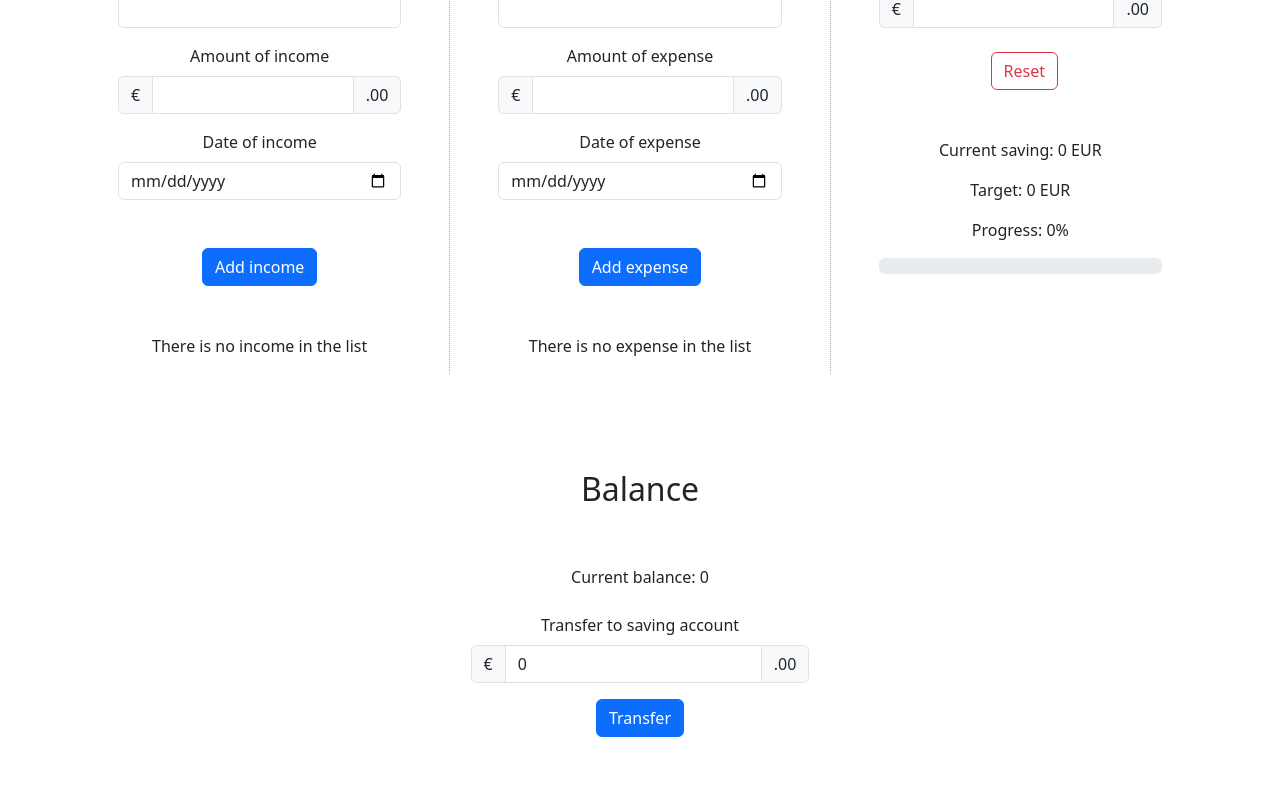
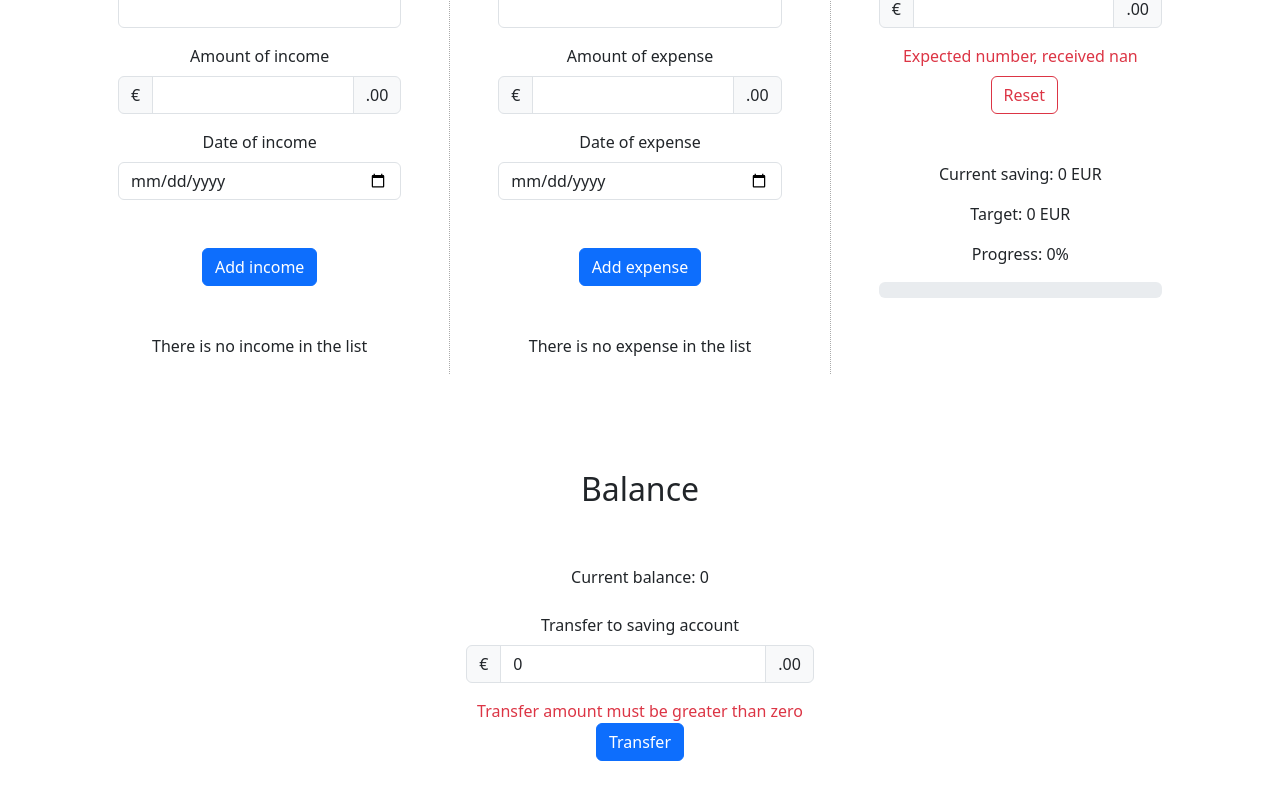
Before and after one commit to billymohajeri/react-budget-app, a React (Vite) app: page / in a window 1280 px wide. Shown: the part 280-1080 px from the top of the page. Before the commit the page ends 1017 px from the top, so only its background shows below. Built offline with nearby package versions, Linux system fonts and the light colour scheme.

Commit message:
Add validation for transfer component

```diff
--- a/src/components/Target.tsx
+++ b/src/components/Target.tsx
@@ -1,7 +1,7 @@
 import { useForm } from "react-hook-form";
 import { zodResolver } from "@hookform/resolvers/zod";
 import * as z from "zod";
-import { useState } from "react";
+import { useState, useEffect } from "react";
 
 type TargetProps = {
   transferToSavingAmount: number;
@@ -20,6 +20,10 @@ type TargetFormValues = {
 const Target = (props: TargetProps) => {
   const {
     register,
+    setValue,
+    setError,
+    clearErrors,
+    watch,
     reset,
     formState: { errors },
   } = useForm<TargetFormValues>({
@@ -28,10 +32,24 @@ const Target = (props: TargetProps) => {
 
   const [target, setTarget] = useState(0);
 
+  const watchedTargetAmount = watch("targetAmount", target);
+
+  useEffect(() => {
+    try {
+      targetSchema.parse({ targetAmount: watchedTargetAmount });
+      clearErrors("targetAmount");
+      setTarget(watchedTargetAmount);
+    } catch (e) {
+      if (e instanceof z.ZodError) {
+        setError("targetAmount", { message: e.errors[0]?.message });
+      }
+    }
+  }, [watchedTargetAmount, clearErrors, setError]);
+
   const handleTargetChange = (event: React.ChangeEvent<HTMLInputElement>) => {
     const value = Number(event.target.value);
     if (!isNaN(value)) {
-      setTarget(value);
+      setValue("targetAmount", value, { shouldValidate: true });
     }
   };
 
--- a/src/components/Transfer.tsx
+++ b/src/components/Transfer.tsx
@@ -1,4 +1,7 @@
-import { ChangeEvent, FormEvent, useState } from "react";
+import { useForm } from "react-hook-form";
+import { zodResolver } from "@hookform/resolvers/zod";
+import * as z from "zod";
+import { useEffect } from "react";
 
 type TransferProps = {
   totalIncomeAmount: number;
@@ -6,23 +9,54 @@ type TransferProps = {
   onGetTransferToSavingAmount: (amount: number) => void;
 };
 
+const transferSchema = z.object({
+  transferAmount: z
+    .number()
+    .min(1, "Transfer amount must be greater than zero")
+    .nonnegative("Transfer amount can't be negative"),
+});
+
+type TransferFormValues = {
+  transferAmount: number;
+};
+
 const Transfer = (props: TransferProps) => {
-  const [transferAmount, setTransferAmount] = useState(0);
+  const {
+    register,
+    handleSubmit,
+    setValue,
+    setError,
+    clearErrors,
+    watch,
+    reset,
+    formState: { errors },
+  } = useForm<TransferFormValues>({
+    resolver: zodResolver(transferSchema),
+    defaultValues: { transferAmount: 0 },
+  });
 
-  const handleTransferAmountChange = (event: ChangeEvent<HTMLInputElement>) => {
-    setTransferAmount(Number(event.target.value));
-  };
+  const watchedTransferAmount = watch("transferAmount", 0);
 
-  const handleTransferAmountSubmit = (event: FormEvent) => {
-    event.preventDefault();
-    props.onGetTransferToSavingAmount(transferAmount);
-    setTransferAmount(0);
+  useEffect(() => {
+    try {
+      transferSchema.parse({ transferAmount: watchedTransferAmount });
+      clearErrors("transferAmount");
+    } catch (e) {
+      if (e instanceof z.ZodError) {
+        setError("transferAmount", { message: e.errors[0]?.message });
+      }
+    }
+  }, [watchedTransferAmount, clearErrors, setError]);
+
+  const onSubmit = (data: TransferFormValues) => {
+    props.onGetTransferToSavingAmount(data.transferAmount);
+    reset({ transferAmount: 0 });
   };
 
   return (
     <div className="balance-container">
       <p className="h2">Balance</p>
-      <form onSubmit={handleTransferAmountSubmit}>
+      <form onSubmit={handleSubmit(onSubmit)}>
         <p className="form-label mt-5">
           Current balance: {props.totalIncomeAmount - props.totalExpenseAmount}
         </p>
@@ -34,16 +68,17 @@ const Transfer = (props: TransferProps) => {
           <input
             type="number"
             id="transferAmount"
-            name="transferAmount"
-            value={transferAmount}
-            onChange={handleTransferAmountChange}
+            {...register("transferAmount", { valueAsNumber: true })}
             className="form-control"
             aria-label="Amount (to the nearest euro)"
             min={0}
           />
           <span className="input-group-text">.00</span>
         </div>
-        <button type="submit" className="btn btn-primary">
+        {errors.transferAmount && (
+          <span className="text-danger">{errors.transferAmount.message}</span>
+        )}
+        <button type="submit" className="btn btn-primary mb-5">
           Transfer
         </button>
       </form>
```
